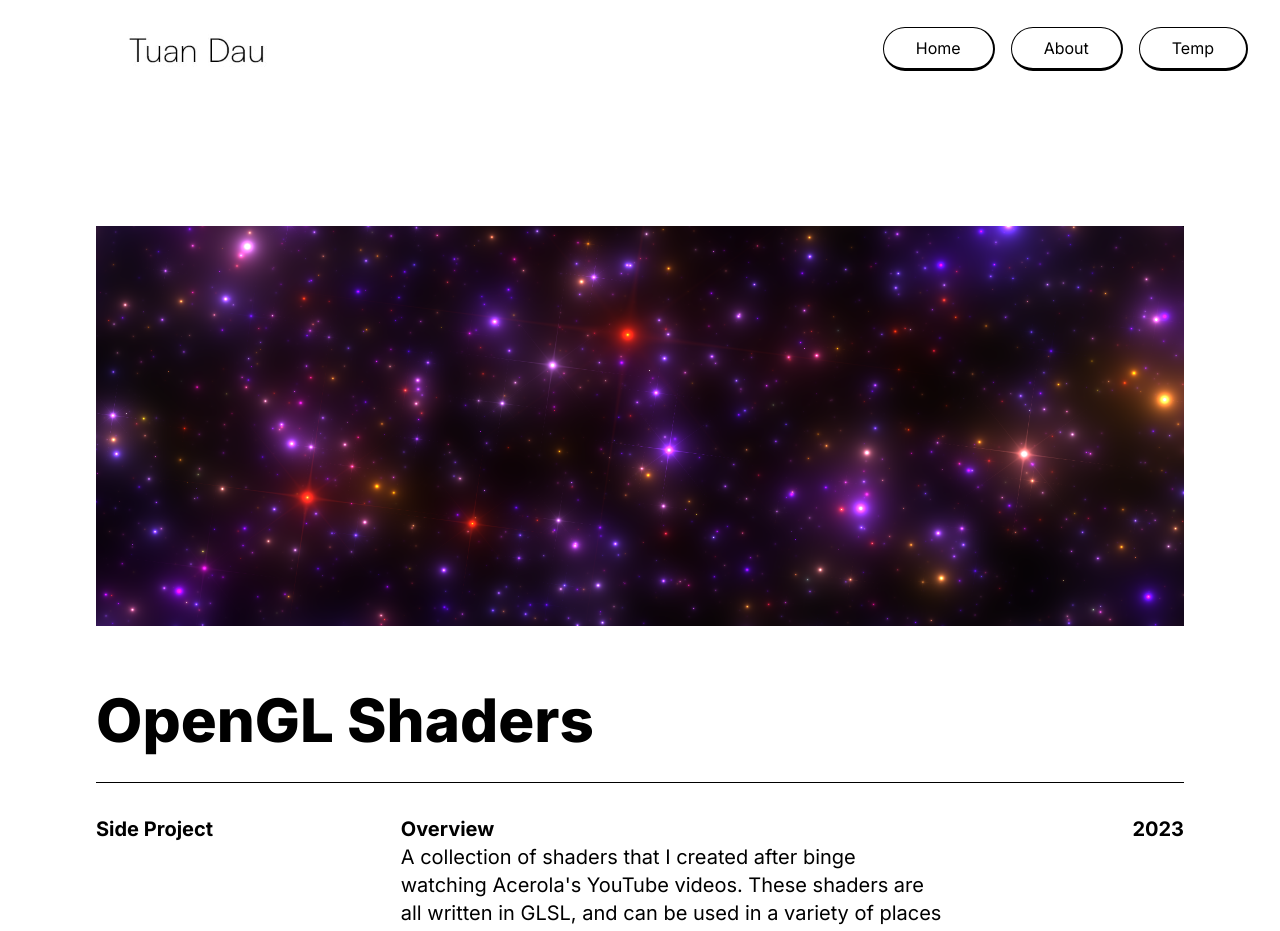
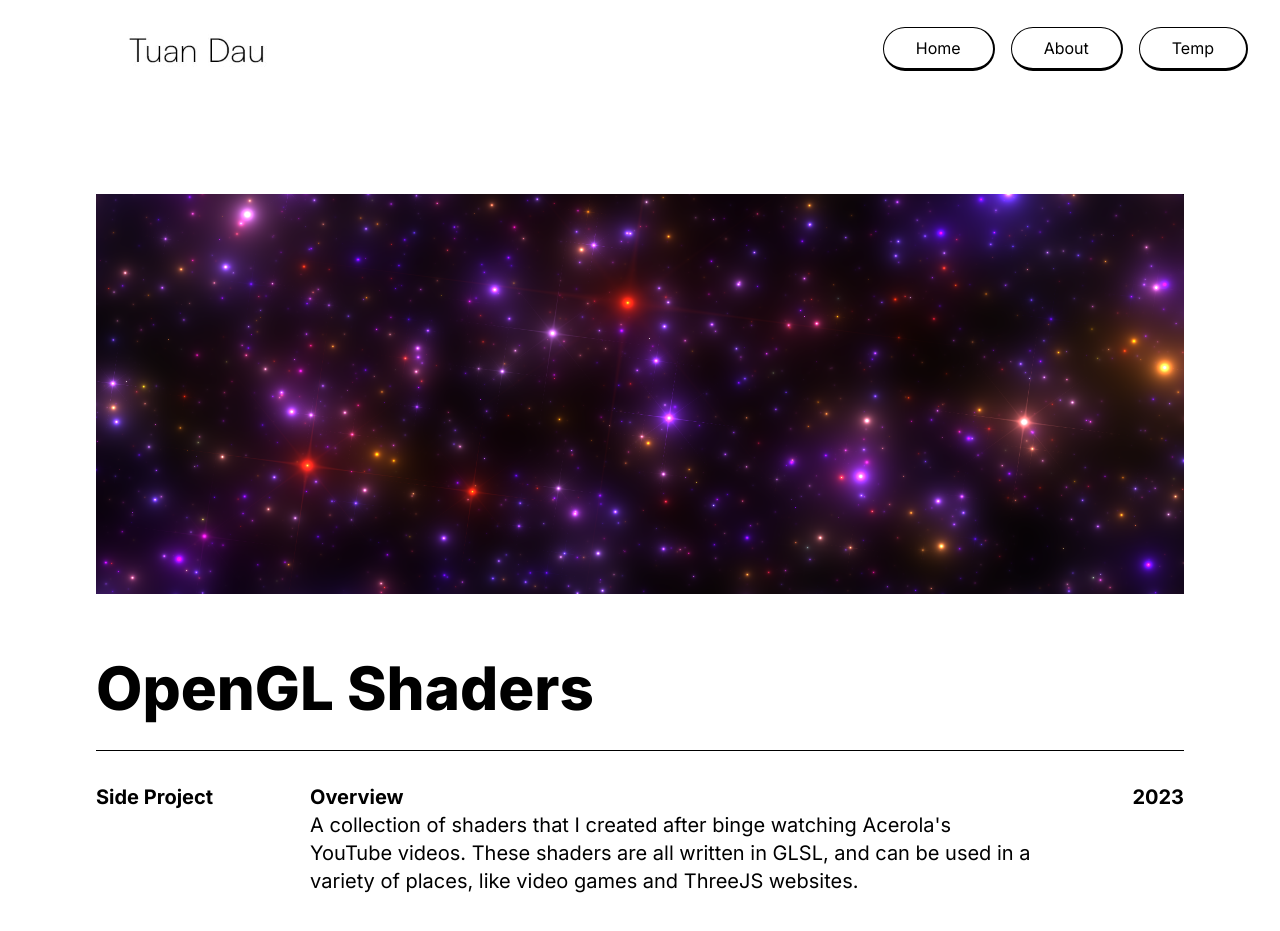
Before and after one commit to tuansydau/portfolio-website, a Next.js app: page /shaders in a window 1280 px wide. Shown: the top 931 px of the page. Built offline with nearby package versions, Linux system fonts and the light colour scheme; a web font is replaced by a local one.

Commit message:
fix: copy

```diff
--- a/app/shaders/page.tsx
+++ b/app/shaders/page.tsx
@@ -11,7 +11,7 @@ export default function Shaders() {
 
       {/* Intro section */}
       <div className="flex flex-col w-full h-full items-center">
-        <div className="mt-32 px-24">
+        <div className="mt-24 px-24">
           <div className="flex relative w-full bg-black h-[400px] mb-12">
             <Image
               className=""
@@ -25,13 +25,13 @@ export default function Shaders() {
           </div>
           <div className="flex justify-between mt-8 text-xl">
             <div className="font-bold">Side Project</div>
-            <div className="w-1/2">
+            <div className="w-2/3">
               <div className="font-bold">Overview</div>
               <div>
                 A collection of shaders that I created after binge watching
                 Acerola&apos;s YouTube videos. These shaders are all written in
-                GLSL, and can be used in a variety of places - including video
-                games, websites, videos, and etc.
+                GLSL, and can be used in a variety of places, like video games
+                and ThreeJS websites.
               </div>
             </div>
             <div className="font-bold">2023</div>
```
